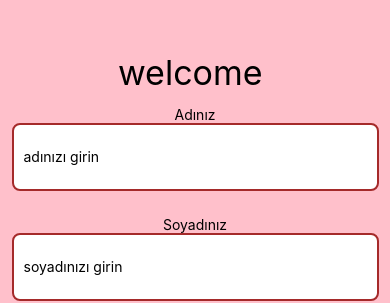
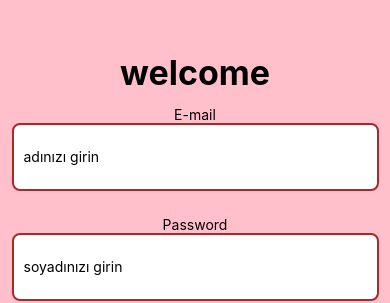
Before and after one commit to brrna/ReduxPractise, a React Native app: screen / in a window 390 px wide. Shown: the part 176-479 px from the top of the page. Built offline with nearby package versions, Linux system fonts and the light colour scheme.

Commit message:
new commit component added

```diff
--- a/App.js
+++ b/App.js
@@ -3,33 +3,45 @@ import { SafeAreaView, StatusBar, Text, StyleSheet } from "react-native";
 import MyInput from "./component/myInput/MyInput";
 import MyButton from "./component/myButton/MyButton";
 import { heightPercentageToDP } from "react-native-responsive-screen";
+import Loading from "./component/loading/Loading";
 
 export default function App() {
 
-  const [name, setName] = useState("");
-  const [lastname, setLastname] = useState("");
-  const [result, setResult] = useState("")
+  const [email, setEmail] = useState("");
+  const [password, setPassword] = useState("");
+  const [result, setResult] = useState("");
+  const [loading, setLoading] = useState(false);
 
   return (
     <SafeAreaView style={styles.container} >
       <StatusBar />
 
-      <Text style={styles.text} >welcome {result}</Text>
+      <Text style={styles.text} >welcome</Text>
 
       <MyInput
-        text={"Adınız"}
-        value={name}
+        text={"E-mail"}
+        value={email}
         placeholder={"adınızı girin"}
-        onChangeText={setName} />
+        onChangeText={setEmail}
+        inputMode="email" />
 
-        <MyInput
-        text={"Soyadınız"}
-        value={lastname}
+      <MyInput
+        text={"Password"}
+        value={password}
         placeholder={"soyadınızı girin"}
-        onChangeText={setLastname} />
+        onChangeText={setPassword}
+        secureTextEntry={true} />
 
-        <MyButton
-          onPress={() => setResult(name + " " + lastname)} />
+      <MyButton
+        onPress={() => setLoading(true)} />
+
+      {
+        loading ?
+          <Loading
+            onPress={() => setLoading(false)} />
+          :
+          null
+      }
 
     </SafeAreaView>
   );
@@ -43,6 +55,7 @@ const styles = StyleSheet.create({
     alignItems: "center"
   },
   text: {
-    fontSize: heightPercentageToDP(4)
+    fontSize: heightPercentageToDP(4),
+    fontWeight: "bold"
   }
 })
--- /dev/null
+++ b/component/loading/Loading.js
@@ -0,0 +1,48 @@
+import { ActivityIndicator, Pressable, SafeAreaView, StyleSheet, Text, View } from 'react-native'
+import React from 'react'
+import { heightPercentageToDP as hp, widthPercentageToDP as wp } from 'react-native-responsive-screen'
+
+const Loading = ({onPress}) => {
+    return (
+        <SafeAreaView style={styles.container} >
+            <Pressable
+                onPress={onPress}
+                style={styles.view} >
+                <Text style={styles.text} >X</Text>
+            </Pressable>
+            <ActivityIndicator
+                size={25}
+                color={"brown"} />
+            <Text>loading...</Text>
+        </SafeAreaView>
+    )
+}
+
+export default Loading
+
+const styles = StyleSheet.create({
+    container: {
+        flex: 1,
+        height: hp(100),
+        width: wp(100),
+        backgroundColor: "violet",
+        alignItems: "center",
+        position: "absolute"
+    },
+    view: {
+        backgroundColor: "white",
+        height: 50,
+        width: 50,
+        justifyContent: "center",
+        alignItems: "center",
+        borderRadius: 1000,
+        marginLeft: wp(80),
+        marginBottom: hp(40),
+        marginTop: hp(3)
+    },
+    text: {
+        fontWeight: "bold",
+        fontSize: 24,
+        color: "violet"
+    }
+})
--- a/component/myInput/MyInput.js
+++ b/component/myInput/MyInput.js
@@ -2,7 +2,7 @@ import { StyleSheet, Text, TextInput, View } from 'react-native'
 import React from 'react'
 import { heightPercentageToDP as hp, widthPercentageToDP as wp } from 'react-native-responsive-screen'
 
-const MyInput = ({ placeholder, onChangeText, text, value }) => {
+const MyInput = ({ placeholder, onChangeText, text, value, secureTextEntry, inputMode }) => {
     return (
         <View style={styles.container} >
             <Text>{text}</Text>
@@ -10,7 +10,9 @@ const MyInput = ({ placeholder, onChangeText, text, value }) => {
                 style={styles.input}
                 value={value}
                 placeholder={placeholder}
-                onChangeText={onChangeText} />
+                onChangeText={onChangeText}
+                secureTextEntry={secureTextEntry}
+                inputMode={inputMode} />
         </View>
     )
 }
```
